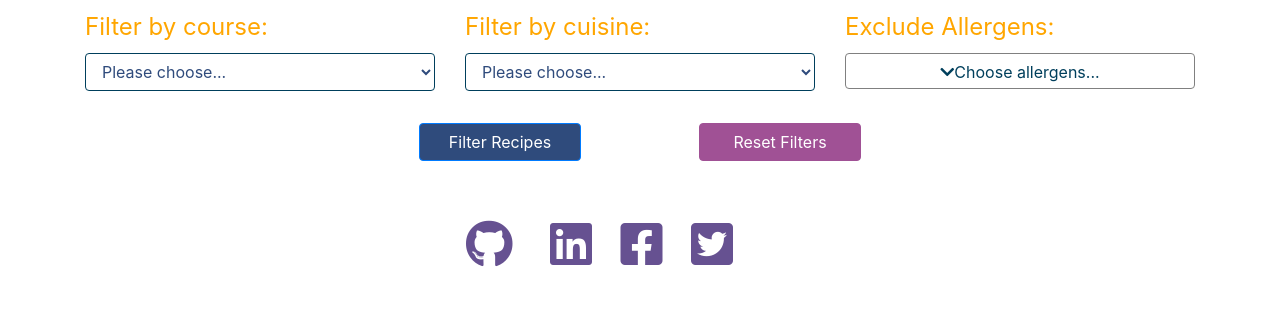
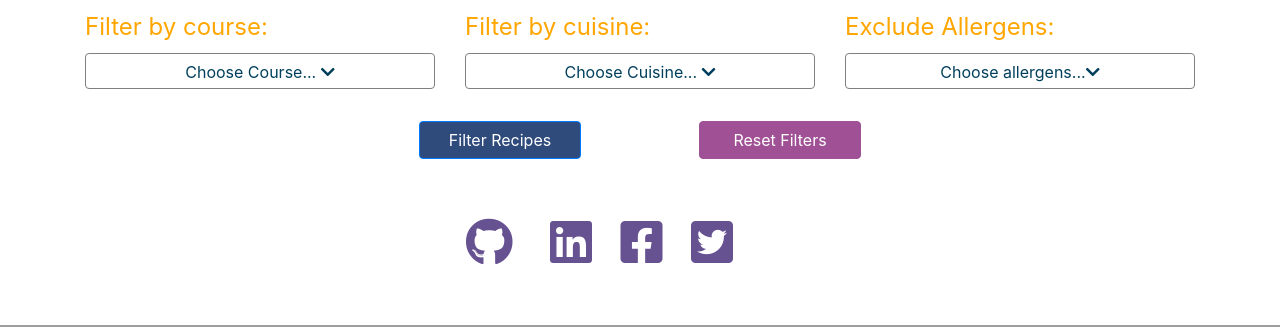
Before and after one commit to LibbyH52/Cookbook-App, a Flask app: page / in a window 1280 px wide. Shown: the part 537-864 px from the top of the page. Run offline with Flask 2, Linux system fonts and the light colour scheme; data that the repository does not hold is empty; some libraries are stand-ins or nearby versions.

Commit message:
changed select menus to drop checkboxes updated code in app.py to reflect same by using getlist method for form requests

```diff
--- a/app.py
+++ b/app.py
@@ -1,9 +1,8 @@
 import pymongo
 import os
-from flask import Flask, render_template, redirect, request, url_for #check meaning
+from flask import Flask, render_template, redirect, request, url_for
 from flask_pymongo import PyMongo, pymongo
 from bson.objectid import ObjectId #converts id passed from temlate in a form that's readable by Mongodb
-
 
 app = Flask(__name__)
 
@@ -31,15 +30,15 @@
     allergens = mongo.db.allergens.find()
     filters=list()
     if request.method == "POST":
-        course= request.form.get("course")
-        cuisine = request.form.get('cuisine')
+        #course= request.form.get("course")
+        filters=list()
+        course = request.form.get("course")
+        cuisine = request.form.getlist('cuisine')
         allergens=request.form.getlist("allergen")
 
-        filter_recipes=mongo.db.recipes.find( {"$and":
-           [{"course_name" : course }, {"cuisine_name" : cuisine }, {"allergens" : { "$nin": allergens }} ]
-        })
+        filter_recipes=mongo.db.recipes.find({"$and":[ {"course_name" :{"$in" : course}}, {"cuisine_name" :{"$in" : cuisine }}, {"allergens" : { "$nin": allergens }}] })
 
-        return render_template('browserecipes.html', recipes=filter_recipes, courses=courses, cuisine=cuisine)
+        return render_template('browserecipes.html', recipes=filter_recipes, cuisine=cuisine)
     else:
         recipes = mongo.db.recipes.aggregate([
                 {"$sort": {"course_name": pymongo.DESCENDING}},
--- a/templates/browserecipes.html
+++ b/templates/browserecipes.html
@@ -1,33 +1,37 @@
 {% extends 'base.html' %}
     {% block content %}
         <h2>Browse Recipes</h2>
-        <form action="/browse_recipes" method="POST">
+        <form action="/browse_recipes" class="form-filters" method="POST">
            <div class="row">
-               <div class="col-sm-12 col-md-6 col-lg-4">
-                   <div class="form-group">
-                        <label for="course">Filter by course: </label>
-                        <select class="form-control" name="course" id="course">
-                            <option disabled selected>Please choose...</option>
+               <div class="col-sm-12 col-md-6 col-lg-4 form-group">
+                    <label for="course">Filter by course: </label>
+                    <button class="btn btn-outline-primary btn-allergen" type="button" data-toggle="collapse" data-target="#collapseCourse" aria-expanded="false" aria-controls="collapseCourse">Choose Course... <i class="fas fa-chevron-down"></i><data-target></data-target></button>
+                    <div class="collapse" id="collapseCourse">
                         {% for course in courses %}
-                          <option value="{{course.course_name}}"> {{course.course_name}}</option>
+                            <div class="form-check">
+                                <input class="form-check-input" type="checkbox" value="{{course.course_name}}" name="course" id="course_name">
+                                <label class="form-check-label" for="{{course.course_name}}">{{course.course_name}}
+                                </label>
+                            </div>
                         {% endfor %}
-                    </select>
                    </div>
                 </div>
-                <div class="col-sm-12 col-md-6 col-lg-4">
-                   <div class="form-group">
-                        <label for="cuisine">Filter by cuisine: </label>
-                        <select class="form-control" name="cuisine" id="cuisine">
-                            <option disabled selected>Please choose...</option>
-                            {% for cuisine in cuisine %}
-                                  <option value="{{cuisine.cuisine_name}}"> {{cuisine.cuisine_name}}</option>
-                            {% endfor %}
-                        </select>
+                <div class="col-sm-12 col-md-6 col-lg-4 form-group">
+                    <label for="cuisine">Filter by cuisine: </label>
+                    <button class="btn btn-outline-primary btn-allergen" type="button" data-toggle="collapse" data-target="#collapseCuisine" aria-expanded="false" aria-controls="collapseCuisine">Choose Cuisine... <i class="fas fa-chevron-down"></i><data-target></data-target></button>
+                    <div class="collapse" id="collapseCuisine">
+                        {% for cuisine in cuisine %}
+                            <div class="form-check">
+                                <input class="form-check-input" type="checkbox" value="{{cuisine.cuisine_name}}" name="cuisine" id="cuisine_name">
+                                <label class="form-check-label" for="{{cuisine.cuisine_name}}">{{cuisine.cuisine_name}}
+                                </label>
+                            </div>
+                        {% endfor %}
                     </div>
                 </div>
                 <div class="col-sm-12 col-md-6 col-lg-4">
                     <label for="basic-url">Exclude Allergens:</label>
-                    <button class="btn btn-outline-primary btn-allergen" type="button" data-toggle="collapse" data-target="#collapseAllergen" aria-expanded="false" aria-controls="collapseExample"> <i class="fas fa-chevron-down"></i><data-target></data-target>Choose allergens...</button>
+                    <button class="btn btn-outline-primary btn-allergen" type="button" data-toggle="collapse" data-target="#collapseAllergen" aria-expanded="false" aria-controls="collapseExample">Choose allergens...<i class="fas fa-chevron-down"></i><data-target></data-target></button>
                     <div class="collapse" id="collapseAllergen">
                         {% for allergen in allergens %}
                               <div class="form-check">
```
